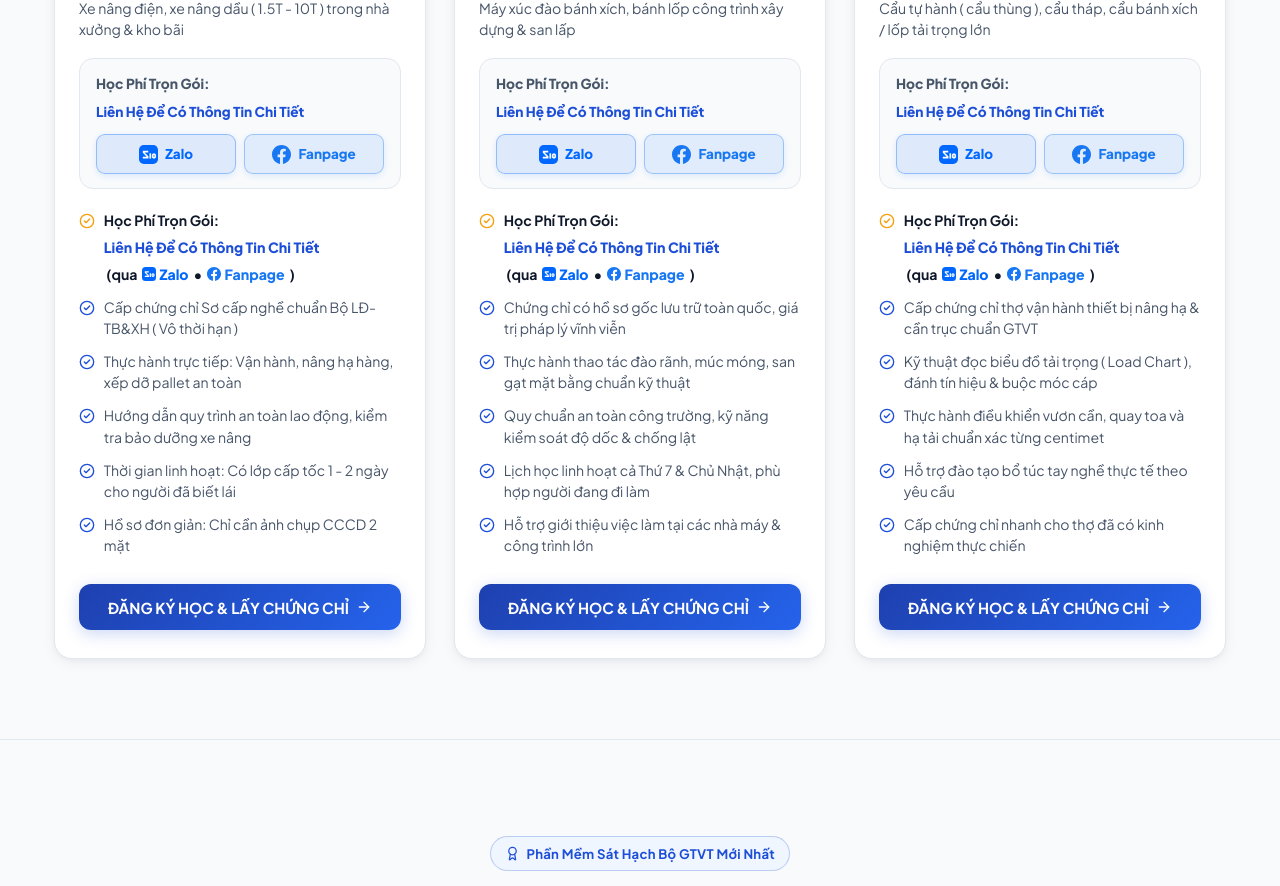
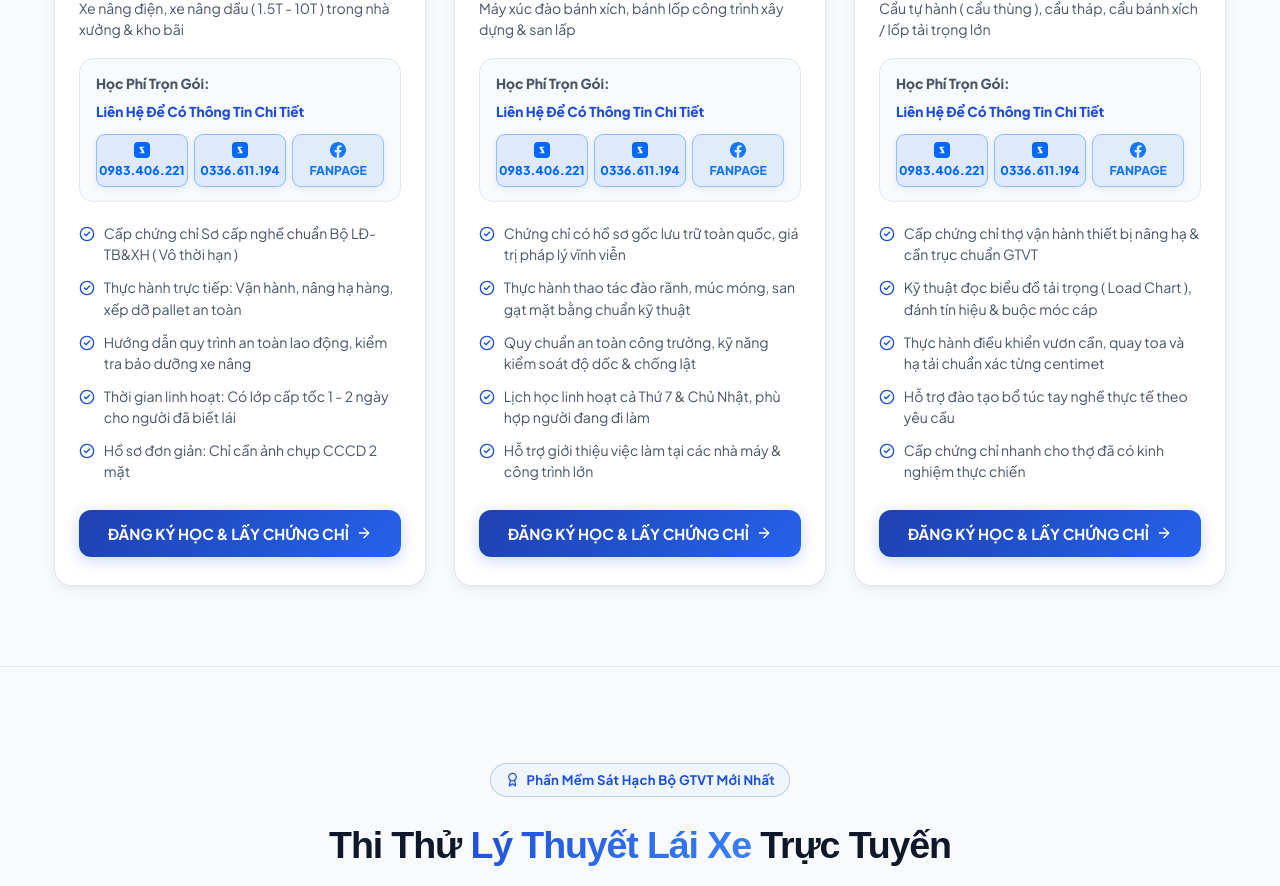
Before and after one commit to thayhongdaylai-hub/thayhongdaylai, a React (Vite) app: page / in a window 1280 px wide. Shown: the part 4720-5606 px from the top of the page. Built offline with nearby package versions, Linux system fonts and the light colour scheme; a web font is replaced by a local one.

Commit message:
thayhongdaylai

```diff
--- a/src/components/MachineryCertificates.jsx
+++ b/src/components/MachineryCertificates.jsx
@@ -7,13 +7,12 @@ import {
   ArrowRight
 } from 'lucide-react';
 
-// Official Zalo Brand Icon SVG
+// Official Zalo Brand Icon SVG – accurate "Z" lettermark
 const ZaloIcon = ({ size = 18 }) => (
-  <svg width={size} height={size} viewBox="0 0 40 40" fill="none" style={{ flexShrink: 0 }}>
-    <rect width="40" height="40" rx="10" fill="#0068FF"/>
-    <path d="M19.5 12H8V16.2L16.2 24.8H8V28.5H20V24.3L11.8 15.7H19.5V12Z" fill="#FFFFFF"/>
-    <path d="M22 17.5H25.5V28.5H22V17.5Z" fill="#FFFFFF"/>
-    <path d="M31.5 17.5C29 17.5 27 19.5 27 22.5V23.5C27 26.5 29 28.5 31.5 28.5C34 28.5 36 26.5 36 23.5V22.5C36 19.5 34 17.5 31.5 17.5ZM32.5 23.8C32.5 25 32 25.5 31.5 25.5C31 25.5 30.5 25 30.5 23.8V22.2C30.5 21 31 20.5 31.5 20.5C32 20.5 32.5 21 32.5 22.2V23.8Z" fill="#FFFFFF"/>
+  <svg width={size} height={size} viewBox="0 0 48 48" fill="none" style={{ flexShrink: 0 }}>
+    <rect width="48" height="48" rx="12" fill="#0068FF"/>
+    <path d="M32.5 10H15.5C12.46 10 10 12.46 10 15.5V32.5C10 35.54 12.46 38 15.5 38H32.5C35.54 38 38 35.54 38 32.5V15.5C38 12.46 35.54 10 32.5 10Z" fill="#0068FF"/>
+    <path d="M29.8 14.5H18.2C17.54 14.5 17 15.04 17 15.7V17.6C17 17.82 17.05 18.04 17.14 18.24L24.5 31.5H17.8C17.36 31.5 17 31.86 17 32.3V33.3C17 33.74 17.36 34.1 17.8 34.1H30C30.66 34.1 31.2 33.56 31.2 32.9V31C31.2 30.78 31.15 30.56 31.06 30.36L23.7 17.1H29.8C30.24 17.1 30.6 16.74 30.6 16.3V15.3C30.6 14.86 30.24 14.5 29.8 14.5Z" fill="white"/>
   </svg>
 );
 
@@ -37,7 +36,6 @@ export default function MachineryCertificates({ onSelectMachinery }) {
       iconColor: 'var(--primary)',
       iconBg: 'var(--primary-tint)',
       features: [
-        'Học Phí Trọn Gói: Liên Hệ Để Có Thông Tin Chi Tiết',
         'Cấp chứng chỉ Sơ cấp nghề chuẩn Bộ LĐ-TB&XH ( Vô thời hạn )',
         'Thực hành trực tiếp: Vận hành, nâng hạ hàng, xếp dỡ pallet an toàn',
         'Hướng dẫn quy trình an toàn lao động, kiểm tra bảo dưỡng xe nâng',
@@ -56,7 +54,6 @@ export default function MachineryCertificates({ onSelectMachinery }) {
       iconColor: '#F59E0B',
       iconBg: 'rgba(245, 158, 11, 0.12)',
       features: [
-        'Học Phí Trọn Gói: Liên Hệ Để Có Thông Tin Chi Tiết',
         'Chứng chỉ có hồ sơ gốc lưu trữ toàn quốc, giá trị pháp lý vĩnh viễn',
         'Thực hành thao tác đào rãnh, múc móng, san gạt mặt bằng chuẩn kỹ thuật',
         'Quy chuẩn an toàn công trường, kỹ năng kiểm soát độ dốc & chống lật',
@@ -75,7 +72,6 @@ export default function MachineryCertificates({ onSelectMachinery }) {
       iconColor: '#8B5CF6',
       iconBg: 'rgba(139, 92, 246, 0.12)',
       features: [
-        'Học Phí Trọn Gói: Liên Hệ Để Có Thông Tin Chi Tiết',
         'Cấp chứng chỉ thợ vận hành thiết bị nâng hạ & cần trục chuẩn GTVT',
         'Kỹ thuật đọc biểu đồ tải trọng ( Load Chart ), đánh tín hiệu & buộc móc cáp',
         'Thực hành điều khiển vươn cần, quay toa và hạ tải chuẩn xác từng centimet',
@@ -197,37 +193,68 @@ export default function MachineryCertificates({ onSelectMachinery }) {
                       </span>
                     </div>
 
-                    {/* Direct Contact Buttons: Zalo & Fanpage */}
+                    {/* Direct Contact Buttons: Zalo 1 | Zalo 2 | Fanpage */}
                     <div style={{
                       display: 'grid',
-                      gridTemplateColumns: 'repeat(2, minmax(0, 1fr))',
-                      gap: '0.5rem'
+                      gridTemplateColumns: 'repeat(3, minmax(0, 1fr))',
+                      gap: '0.4rem'
                     }}>
-                      {/* Zalo Button */}
+                      {/* Zalo Button 1 – Thầy Hồng */}
                       <a
                         href="https://zalo.me/0983406221"
                         target="_blank"
                         rel="noopener noreferrer"
                         className="machinery-social-link zalo"
-                        title="Nhắn Zalo Thầy Hồng: 0983.406.221 để nhận báo giá trọn gói"
+                        title="Nhắn Zalo Thầy Hồng: 0983.406.221"
                         style={{
                           display: 'flex',
                           alignItems: 'center',
                           justifyContent: 'center',
-                          gap: '0.45rem',
-                          padding: '0.5rem 0.65rem',
+                          gap: '0.3rem',
+                          padding: '0.45rem 0.35rem',
                           borderRadius: '9px',
                           background: 'rgba(0, 104, 255, 0.1)',
                           border: '1.5px solid rgba(0, 104, 255, 0.35)',
                           color: '#0068FF',
-                          fontSize: '0.84rem',
+                          fontSize: '0.76rem',
                           fontWeight: 800,
                           textDecoration: 'none',
-                          boxShadow: '0 2px 6px rgba(0, 104, 255, 0.12)'
+                          boxShadow: '0 2px 6px rgba(0, 104, 255, 0.12)',
+                          flexDirection: 'column',
+                          lineHeight: 1.3
                         }}
                       >
-                        <ZaloIcon size={19} />
-                        <span>Zalo</span>
+                        <ZaloIcon size={16} />
+                        <span style={{ fontWeight: 900, letterSpacing: '0.01em' }}>0983.406.221</span>
+                      </a>
+
+                      {/* Zalo Button 2 – Tư Vấn */}
+                      <a
+                        href="https://zalo.me/0336611194"
+                        target="_blank"
+                        rel="noopener noreferrer"
+                        className="machinery-social-link zalo"
+                        title="Nhắn Zalo Tư Vấn: 0336.611.194"
+                        style={{
+                          display: 'flex',
+                          alignItems: 'center',
+                          justifyContent: 'center',
+                          gap: '0.3rem',
+                          padding: '0.45rem 0.35rem',
+                          borderRadius: '9px',
+                          background: 'rgba(0, 104, 255, 0.1)',
+                          border: '1.5px solid rgba(0, 104, 255, 0.35)',
+                          color: '#0068FF',
+                          fontSize: '0.76rem',
+                          fontWeight: 800,
+                          textDecoration: 'none',
+                          boxShadow: '0 2px 6px rgba(0, 104, 255, 0.12)',
+                          flexDirection: 'column',
+                          lineHeight: 1.3
+                        }}
+                      >
+                        <ZaloIcon size={16} />
+                        <span style={{ fontWeight: 900, letterSpacing: '0.01em' }}>0336.611.194</span>
                       </a>
 
                       {/* Fanpage Facebook Button */}
@@ -241,29 +268,29 @@ export default function MachineryCertificates({ onSelectMachinery }) {
                           display: 'flex',
                           alignItems: 'center',
                           justifyContent: 'center',
-                          gap: '0.45rem',
-                          padding: '0.5rem 0.65rem',
+                          gap: '0.3rem',
+                          padding: '0.45rem 0.35rem',
                           borderRadius: '9px',
                           background: 'rgba(24, 119, 242, 0.1)',
                           border: '1.5px solid rgba(24, 119, 242, 0.35)',
                           color: '#1877F2',
-                          fontSize: '0.84rem',
+                          fontSize: '0.76rem',
                           fontWeight: 800,
                           textDecoration: 'none',
-                          boxShadow: '0 2px 6px rgba(24, 119, 242, 0.12)'
+                          boxShadow: '0 2px 6px rgba(24, 119, 242, 0.12)',
+                          flexDirection: 'column',
+                          lineHeight: 1.3
                         }}
                       >
-                        <FacebookIcon size={19} />
-                        <span>Fanpage</span>
+                        <FacebookIcon size={16} />
+                        <span style={{ fontWeight: 900 }}>FANPAGE</span>
                       </a>
                     </div>
                   </div>
 
                   {/* Features List */}
                   <div style={{ display: 'flex', flexDirection: 'column', gap: '0.75rem', marginBottom: '1.75rem' }}>
-                    {item.features.map((feat, fIdx) => {
-                      const isTuition = feat.startsWith('Học Phí Trọn Gói');
-                      return (
+                    {item.features.map((feat, fIdx) => (
                         <div
                           key={fIdx}
                           style={{
@@ -271,52 +298,20 @@ export default function MachineryCertificates({ onSelectMachinery }) {
                             alignItems: 'flex-start',
                             gap: '0.55rem',
                             fontSize: '0.88rem',
-                            color: isTuition ? 'var(--text-main)' : 'var(--text-muted)',
-                            fontWeight: isTuition ? 700 : 400,
+                            color: 'var(--text-muted)',
+                            fontWeight: 400,
                             lineHeight: 1.5
                           }}
                         >
                           <CheckCircle2
                             size={16}
-                            color={isTuition ? 'var(--accent-gold)' : 'var(--primary)'}
+                            color="var(--primary)"
                             style={{ flexShrink: 0, marginTop: '3px' }}
                           />
-                          <span>
-                            {isTuition ? (
-                              <span style={{ display: 'inline-flex', alignItems: 'center', flexWrap: 'wrap', gap: '0.35rem' }}>
-                                <strong style={{ color: 'var(--text-main)' }}>Học Phí Trọn Gói:</strong>{' '}
-                                <span style={{ color: 'var(--primary)', fontWeight: 800 }}>Liên Hệ Để Có Thông Tin Chi Tiết</span>
-                                <span style={{ display: 'inline-flex', alignItems: 'center', gap: '0.3rem', marginLeft: '0.15rem' }}>
-                                  (qua
-                                  <a
-                                    href="https://zalo.me/0983406221"
-                                    target="_blank"
-                                    rel="noopener noreferrer"
-                                    title="Zalo Thầy Hồng"
-                                    style={{ display: 'inline-flex', alignItems: 'center', gap: '0.2rem', color: '#0068FF', fontWeight: 800, textDecoration: 'none' }}
-                                  >
-                                    <ZaloIcon size={14} /> Zalo
-                                  </a>
-                                  •
-                                  <a
-                                    href="https://www.facebook.com/share/1GuWF1te7x/"
-                                    target="_blank"
-                                    rel="noopener noreferrer"
-                                    title="Fanpage Facebook Thầy Hồng Dạy Lái"
-                                    style={{ display: 'inline-flex', alignItems: 'center', gap: '0.2rem', color: '#1877F2', fontWeight: 800, textDecoration: 'none' }}
-                                  >
-                                    <FacebookIcon size={14} /> Fanpage
-                                  </a>
-                                  )
-                                </span>
-                              </span>
-                            ) : (
-                              feat
-                            )}
-                          </span>
+                          <span>{feat}</span>
                         </div>
-                      );
-                    })}
+                      )
+                    )}
                   </div>
                 </div>
 
```
